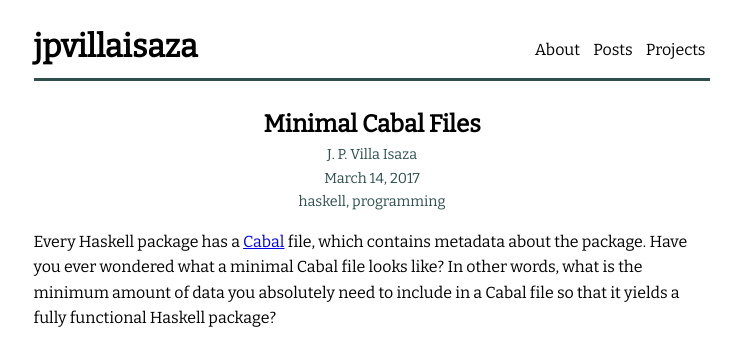
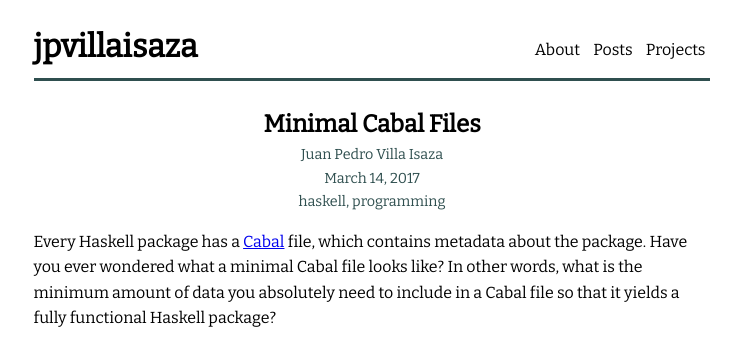
Before and after one commit to jpvillaisaza/jpvillaisaza.github.io, a Jekyll site: the page built from _posts/2017-03-14-minimal-cabal-files.md, in a window 1280 px wide and 900 px high. Shown: the top 337 px of the window, without its empty margins (268-1009 px from the left). Built offline with Jekyll 4.4.1, drawn with Linux system fonts in a browser that asks for light colours.

Commit message:
Update name

```diff
--- a/_posts/2017-03-14-minimal-cabal-files.md
+++ b/_posts/2017-03-14-minimal-cabal-files.md
@@ -1,6 +1,6 @@
 ---
 title: Minimal Cabal Files
-author: J. P. Villa Isaza
+author: Juan Pedro Villa Isaza
 tags: haskell programming
 ---
 
```
Also changed, not shown: _posts/2017-03-22-where-am-i-geolocation-in-elm.md (+1 -1 lines), LICENSE.md.
